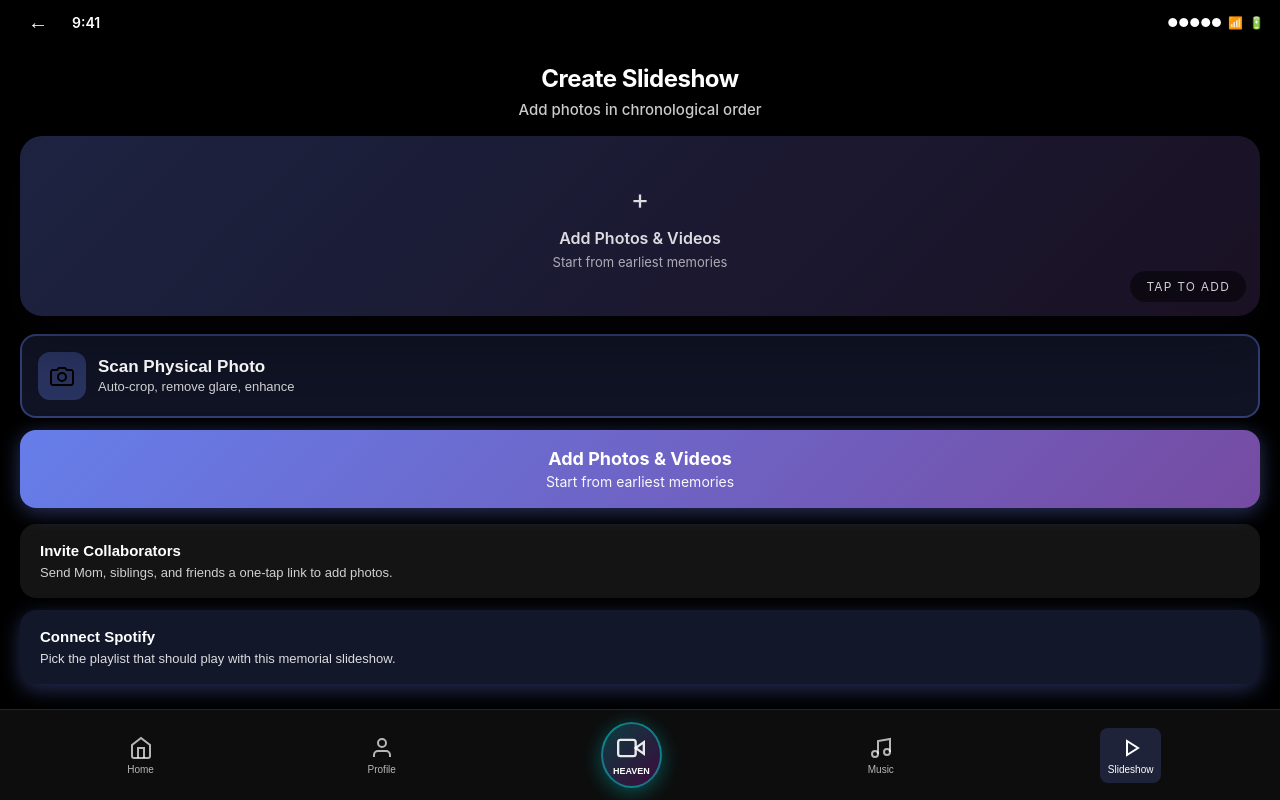
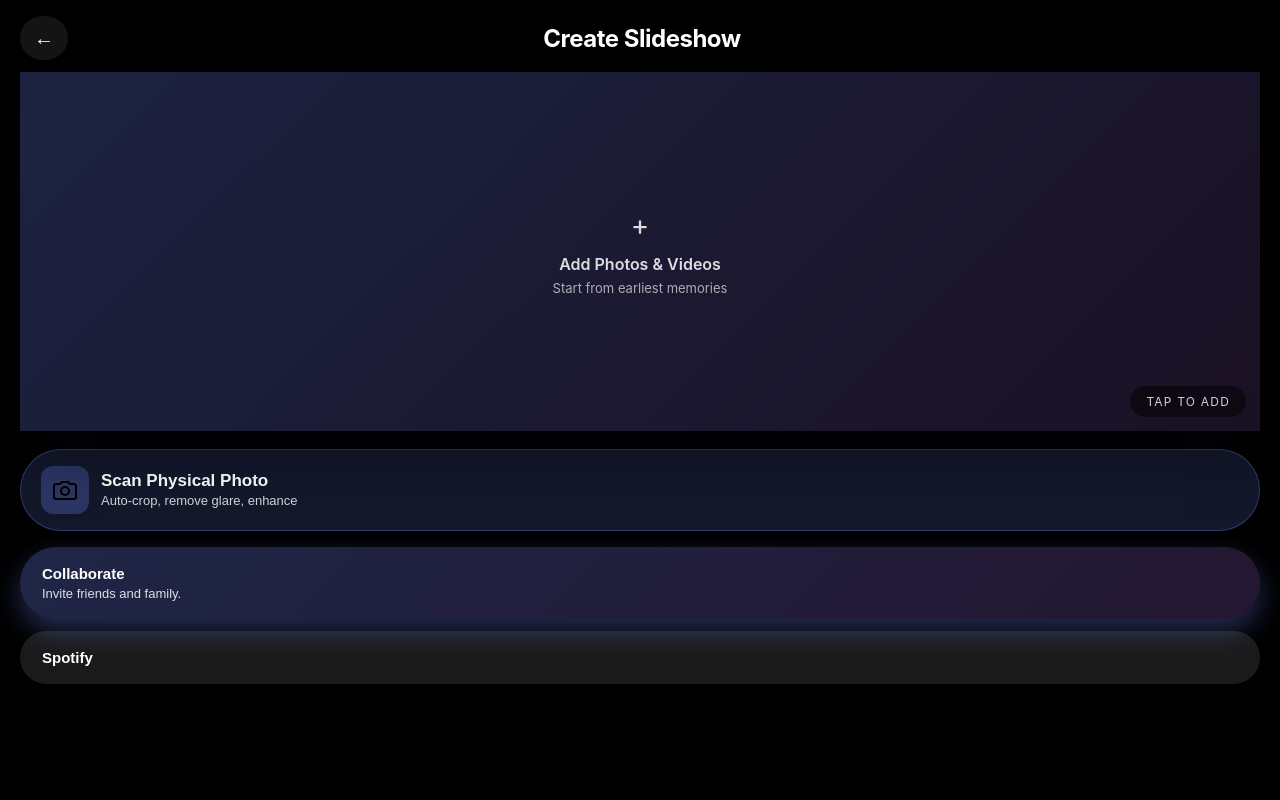
Before and after one commit to dashqrcodes/DASH, a Next.js app: page /slideshow in a window 1280 px wide. Built offline with nearby package versions, Linux system fonts and the light colour scheme.

Commit message:
Refresh slideshow builder UI and streamline print confirmation

```diff
--- a/src/pages/slideshow.tsx
+++ b/src/pages/slideshow.tsx
@@ -2,7 +2,6 @@ import React, { useState, useEffect, useRef, useMemo } from 'react';
 import Head from 'next/head';
 import { useRouter } from 'next/router';
 import PhotoScanner from '../components/PhotoScanner';
-import BottomNav from '../components/BottomNav';
 import MuxPlayerWrapper from '../components/MuxPlayerWrapper';
 import { initLazyLoading } from '../utils/lazy-loading';
 
@@ -142,7 +141,6 @@ const computeLifeBucket = (
 const SlideshowPage: React.FC = () => {
   const router = useRouter();
   const [photos, setPhotos] = useState<Array<MediaItem>>([]);
-  const [isProcessing, setIsProcessing] = useState(false);
   const [showScanner, setShowScanner] = useState(false);
   const [language, setLanguage] = useState<'en' | 'es'>('en');
     const [lovedOneName, setLovedOneName] = useState('');
@@ -263,7 +261,6 @@ const SlideshowPage: React.FC = () => {
           const files = e.target.files;
           if (!files || files.length === 0) return;
 
-          setIsProcessing(true);
           const newMedia: Array<MediaItem> = [];
 
           // Process each file (simplified version of handlePhotoUpload)
@@ -294,7 +291,6 @@ const SlideshowPage: React.FC = () => {
           });
 
           setPhotosAndPersist(() => allMedia);
-          setIsProcessing(false);
         };
 
         // Add to body temporarily and trigger click
@@ -340,10 +336,10 @@ const SlideshowPage: React.FC = () => {
         prime_years: 'Prime Years',
         legacy: 'Legacy & Wisdom',
       },
-      inviteCollaborators: 'Invite Collaborators',
-      inviteSubtitle: 'Send Mom, siblings, and friends a one-tap link to add photos.',
-      connectSpotify: 'Connect Spotify',
-      spotifySubtitle: 'Pick the playlist that should play with this memorial slideshow.',
+      inviteCollaborators: 'Collaborate',
+      inviteSubtitle: 'Invite friends and family.',
+      connectSpotify: 'Spotify',
+      spotifySubtitle: '',
       comingSoon: 'Coming soon – tap to preview the flow.',
       emptyBucket: 'No memories in this chapter yet.',
       emptyBucketCta: 'Add one or switch chapters above.'
@@ -382,10 +378,10 @@ const SlideshowPage: React.FC = () => {
         prime_years: 'Años de Plenitud',
         legacy: 'Legado y Sabiduría',
       },
-      inviteCollaborators: 'Invitar Colaboradores',
-      inviteSubtitle: 'Envía un enlace de un toque a mamá, hermanos y amigos.',
-      connectSpotify: 'Conectar Spotify',
-      spotifySubtitle: 'Elige la lista que acompañará esta presentación.',
+      inviteCollaborators: 'Colaborar',
+      inviteSubtitle: 'Invita a familiares y amigos.',
+      connectSpotify: 'Spotify',
+      spotifySubtitle: '',
       comingSoon: 'Próximamente: toca para ver el flujo.',
       emptyBucket: 'Aún no hay recuerdos en este capítulo.',
       emptyBucketCta: 'Agrega uno o cambia de capítulo arriba.'
@@ -471,7 +467,6 @@ const SlideshowPage: React.FC = () => {
     const files = event.target.files;
     if (!files || files.length === 0) return;
 
-    setIsProcessing(true);
     const newMedia: Array<MediaItem> = [];
 
     // Process each file
@@ -564,7 +559,6 @@ const SlideshowPage: React.FC = () => {
     });
 
     setPhotosAndPersist(() => allMedia);
-    setIsProcessing(false);
   };
 
   const handleScannedPhoto = async (scannedFile: File) => {
@@ -709,24 +703,7 @@ const SlideshowPage: React.FC = () => {
     router.push('/heaven?call=true');
   };
 
-  const calculateTimelinePosition = (photoDate?: string): number => {
-    if (!photoDate || !sunrise || !sunset) return 50; // Middle if no dates
-
-    const start = new Date(sunrise).getTime();
-    const end = new Date(sunset).getTime();
-    const current = new Date(photoDate).getTime();
-
-    if (current < start) return 0;
-    if (current > end) return 100;
-
-    return ((current - start) / (end - start)) * 100;
-  };
-
-  const handleInviteCollaborators = () => {
-    alert(`${t.inviteCollaborators}: ${t.comingSoon}`);
-  };
-
-  const handleConnectSpotify = () => {
+  const handleSpotify = () => {
     alert(`${t.connectSpotify}: ${t.comingSoon}`);
   };
 
@@ -798,143 +775,50 @@ const SlideshowPage: React.FC = () => {
         touchAction:'manipulation',
         overscrollBehavior:'none'
       }}>
-        {/* Status Bar */}
+        {/* Header */}
         <div style={{
           display:'flex',
+          alignItems:'center',
           justifyContent:'space-between',
-          paddingTop:'env(safe-area-inset-top, 8px)',
-          paddingBottom:'8px',
-          paddingLeft:'16px',
-          paddingRight:'16px',
-          marginBottom:'4px',
-          fontSize:'11px',
-          alignItems:'center',
-          background:'rgba(0,0,0,0.5)',
-          backdropFilter:'blur(10px)',
-          position:'sticky',
-          top:0,
+          paddingTop:'calc(env(safe-area-inset-top, 0px) + 16px)',
+          paddingBottom:'12px',
+          paddingLeft:'20px',
+          paddingRight:'20px',
+          gap:'12px',
           zIndex:10
         }}>
-          <div style={{display:'flex',alignItems:'center',gap:'12px'}}>
           <button
-              onClick={()=>router.back()}
-              style={{
-                background:'transparent',
+            onClick={() => router.back()}
+            style={{
+              background:'rgba(255,255,255,0.08)',
               border:'none',
               color:'white',
               fontSize:'20px',
               cursor:'pointer',
-                padding:'4px 8px',
+              padding:'10px 14px',
               WebkitTapHighlightColor:'transparent',
               touchAction:'manipulation',
-                borderRadius:'8px',
+              borderRadius:'999px',
+              minWidth:'44px',
+              minHeight:'44px',
               display:'flex',
               alignItems:'center',
-                justifyContent:'center',
-                minWidth:'44px',
-                minHeight:'44px'
+              justifyContent:'center'
             }}
           >
             ←
           </button>
-            <div style={{fontSize:'14px',fontWeight:'600'}}>9:41</div>
-                </div>
-          <div style={{display:'flex',alignItems:'center',gap:'6px',fontSize:'12px'}}>
-            <span>●●●●●</span>
-            <span>📶</span>
-            <span>🔋</span>
-                </div>
-            </div>
-
-        {/* Header */}
-        <div style={{
+          <div style={{
+            flex:1,
             textAlign:'center',
-          marginBottom:'16px',
-          padding:'0 20px',
-          paddingTop:'8px'
-        }}>
-          <div style={{
             fontSize:'clamp(20px, 5vw, 24px)',
             fontWeight:'700',
-            marginBottom:'6px',
             letterSpacing:'-0.5px'
           }}>
             {lovedOneName || t.createSlideshow}
           </div>
-          <div style={{
-            fontSize:'clamp(13px, 3vw, 15px)',
-            opacity:0.8,
-            fontWeight:'500',
-            lineHeight:'1.4'
-          }}>
-            {t.addPhotosChronological}
-                </div>
-          {(sunrise || sunset) && (
-            <div style={{
-              display:'flex',
-              justifyContent:'center',
-              gap:'12px',
-              marginTop:'10px',
-              fontSize:'clamp(11px, 2.5vw, 13px)',
-              opacity:0.7,
-              flexWrap:'wrap'
-            }}>
-              {sunrise && <span>{t.born}: {sunrise}</span>}
-              {sunrise && sunset && <span>•</span>}
-              {sunset && <span>{t.passed}: {sunset}</span>}
-            </div>
-          )}
-                </div>
-
-        {/* Timeline Visualization */}
-        {sunrise && sunset && (
-          <div style={{
-            margin:'0 20px 16px',
-            position:'relative',
-            height:'6px',
-            background:'rgba(255,255,255,0.15)',
-            borderRadius:'3px',
-            overflow:'visible'
-          }}>
-            <div style={{
-              position:'absolute',
-              left:0,
-              top:'-20px',
-              fontSize:'10px',
-              opacity:0.6,
-              fontWeight:'500'
-            }}>
-              {t.birth}
-                                </div>
-            <div style={{
-              position:'absolute',
-              right:0,
-              top:'-20px',
-              fontSize:'10px',
-              opacity:0.6,
-              fontWeight:'500'
-            }}>
-              {t.present}
-                            </div>
-            {photos.map((photo, idx) => photo.date && (
-              <div
-                key={photo.id}
-                style={{
-                  position:'absolute',
-                  left:`${calculateTimelinePosition(photo.date)}%`,
-                  top:'-6px',
-                  width:'12px',
-                  height:'18px',
-                  background:'linear-gradient(135deg,#667eea 0%,#764ba2 100%)',
-                  borderRadius:'50%',
-                  transform:'translateX(-50%)',
-                  boxShadow:'0 2px 8px rgba(102,126,234,0.5)'
-                }}
-                title={photo.date}
-              />
-            ))}
-                        </div>
-        )}
+          <div style={{width:'44px', height:'44px'}} />
+        </div>
 
         {/* Hero Preview */}
         <div
@@ -944,7 +828,7 @@ const SlideshowPage: React.FC = () => {
           style={{
             margin: '0 20px 18px',
             position: 'relative',
-            borderRadius: '22px',
+            borderRadius: '0px',
             overflow: 'hidden',
             background: photos.length
               ? 'rgba(255,255,255,0.08)'
@@ -982,6 +866,15 @@ const SlideshowPage: React.FC = () => {
             {photos.length === 0 ? 'TAP TO ADD' : `${photos.length} ${t.memories}`}
           </div>
         </div>
+
+        <input
+          ref={fileInputRef}
+          type="file"
+          accept="image/*,video/*"
+          multiple
+          onChange={handlePhotoUpload}
+          style={{ display: 'none' }}
+        />
 
         {/* Life Buckets Summary */}
         {photos.length > 0 && (
@@ -1074,10 +967,10 @@ const SlideshowPage: React.FC = () => {
           <button
             onClick={() => setShowScanner(true)}
             style={{
-              padding:'16px',
-              background:'rgba(102,126,234,0.15)',
-              border:'2px solid rgba(102,126,234,0.4)',
-              borderRadius:'16px',
+              padding:'16px 20px',
+              background:'rgba(102,126,234,0.18)',
+              border:'1px solid rgba(102,126,234,0.35)',
+              borderRadius:'9999px',
               textAlign:'center',
               cursor:'pointer',
               display:'flex',
@@ -1129,47 +1022,6 @@ const SlideshowPage: React.FC = () => {
                         </div>
                     </div>
                         </button>
-
-          {/* Add Digital Photos Button */}
-          <label style={{display:'block',width:'100%'}}>
-            <input
-              ref={fileInputRef}
-              type="file"
-              accept="image/*,video/*"
-              multiple
-              onChange={handlePhotoUpload}
-              style={{display:'none'}}
-              disabled={isProcessing}
-            />
-            <div style={{
-              padding:'18px',
-              background:'linear-gradient(135deg,#667eea 0%,#764ba2 100%)',
-              borderRadius:'16px',
-              textAlign:'center',
-              cursor:'pointer',
-              boxShadow:'0 4px 20px rgba(102,126,234,0.4)',
-              transition:'all 0.2s',
-              minHeight:'64px',
-              display:'flex',
-              flexDirection:'column',
-              justifyContent:'center',
-              WebkitTapHighlightColor:'transparent'
-            }}>
-              <div style={{
-                fontSize:'clamp(16px, 4vw, 18px)',
-                fontWeight:'700',
-                marginBottom:'4px'
-              }}>
-                {isProcessing ? t.processing : photos.length === 0 ? t.addPhotosVideos : `${t.addMore} (${photos.length} ${t.memories})`}
-                            </div>
-              <div style={{
-                fontSize:'clamp(12px, 3vw, 14px)',
-                opacity:0.95
-              }}>
-                {t.startFromEarliest}
-                            </div>
-            </div>
-          </label>
                         </div>
 
         {/* Photo Scanner Modal */}
@@ -1190,42 +1042,41 @@ const SlideshowPage: React.FC = () => {
           gap: '12px'
         }}>
           <button
-            onClick={handleInviteCollaborators}
+            onClick={handleOpenCollaboration}
             style={{
               border: 'none',
-              borderRadius: '16px',
-              padding: '18px 20px',
-              background: 'rgba(255,255,255,0.08)',
+              borderRadius: '9999px',
+              padding: '18px 22px',
+              background: 'linear-gradient(135deg, rgba(102,126,234,0.3) 0%, rgba(118,75,162,0.3) 100%)',
               color: 'white',
               textAlign: 'left',
               display: 'flex',
               flexDirection: 'column',
-              gap: '6px',
-              cursor: 'pointer'
+              gap: '4px',
+              cursor: 'pointer',
+              boxShadow: '0 12px 28px rgba(102,126,234,0.35)'
             }}
           >
             <span style={{ fontSize: '15px', fontWeight: 600 }}>{t.inviteCollaborators}</span>
-            <span style={{ fontSize: '13px', opacity: 0.8 }}>{t.inviteSubtitle}</span>
+            <span style={{ fontSize: '13px', opacity: 0.85 }}>{t.inviteSubtitle}</span>
           </button>
 
           <button
-            onClick={handleConnectSpotify}
+            onClick={handleSpotify}
             style={{
               border: 'none',
-              borderRadius: '16px',
-              padding: '18px 20px',
-              background: 'rgba(102,126,234,0.18)',
+              borderRadius: '9999px',
+              padding: '18px 22px',
+              background: 'rgba(255,255,255,0.1)',
               color: 'white',
               textAlign: 'left',
               display: 'flex',
               flexDirection: 'column',
-              gap: '6px',
-              cursor: 'pointer',
-              boxShadow: '0 6px 20px rgba(102,126,234,0.35)'
+              gap: '4px',
+              cursor: 'pointer'
             }}
           >
             <span style={{ fontSize: '15px', fontWeight: 700 }}>{t.connectSpotify}</span>
-            <span style={{ fontSize: '13px', opacity: 0.85 }}>{t.spotifySubtitle}</span>
           </button>
         </div>
 
@@ -1600,8 +1451,6 @@ const SlideshowPage: React.FC = () => {
                 </div>
         )}
 
-        {/* Bottom Navigation */}
-        <BottomNav activeTab="slideshow" />
             </div>
         </>
     );
```
Also changed, not shown: src/pages/print-confirmation.tsx (+17 -62 lines). Lines whose indentation alone changed are shown as unchanged.
